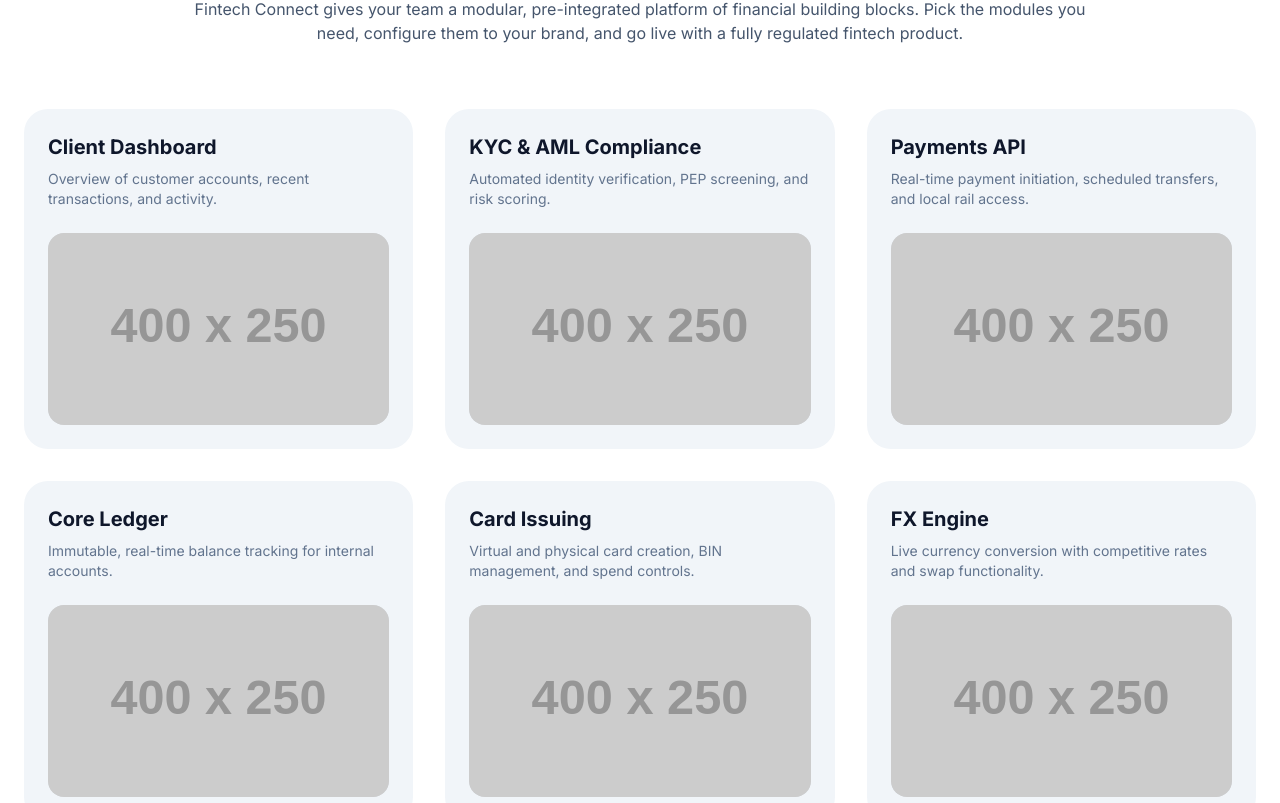
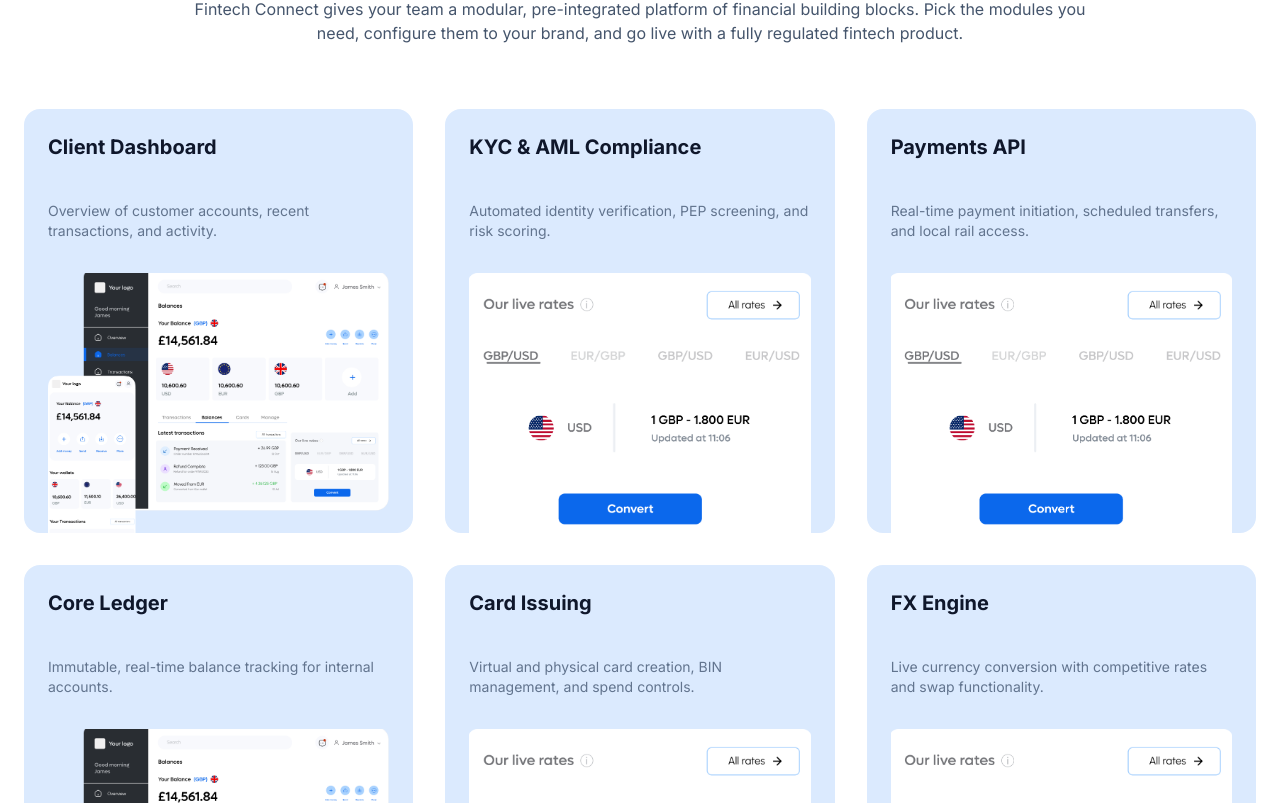
Before and after one commit to 316-Group/Fintechconnect-website, a Next.js app: page / in a window 1280 px wide. Shown: the part 4297-5100 px from the top of the page. Built offline with nearby package versions, Linux system fonts and the light colour scheme.

Commit message:
static images update

```diff
--- a/app/Carouselsection.tsx
+++ b/app/Carouselsection.tsx
@@ -2,6 +2,7 @@
 import React, { useRef, useState } from 'react';
 import { ChevronLeft, ChevronRight } from 'lucide-react';
 import { motion, AnimatePresence } from 'framer-motion';
+import { getPath } from '@/utils/helper';
 
 // Data structure
 const categories = [
@@ -43,7 +44,7 @@ const Card = ({ item }: { item: any }) => {
       onMouseEnter={() => setIsHovered(true)}
       onMouseLeave={() => setIsHovered(false)}
     >
-      <img src={item.image} alt={item.name} className="w-full h-full object-cover" />
+      <img src={getPath(item.image)} alt={item.name} className="w-full h-full object-cover" />
 
       {/* Persistent Title */}
 
@@ -59,7 +60,7 @@ const Card = ({ item }: { item: any }) => {
       <div className="absolute bottom-6 left-6 right-6 z-20">
         <AnimatePresence>
           {isHovered && (
-            <motion.p
+            <motion.div
               initial={{ opacity: 5, y: 10 }}
               animate={{ opacity: 1, y: 0 }}
               exit={{ opacity: 0, y: 10 }}
@@ -68,7 +69,7 @@ const Card = ({ item }: { item: any }) => {
               {/* We group the title and desc together so they animate up synchronously */}
               <h3 className="text-white text-xl font-bold mb-1">{item.name}</h3>
               {item.desc}
-            </motion.p>
+            </motion.div>
           )}
           {/* If you are not hovering, show ONLY the title in its normal position */}
           {!isHovered && (
--- a/app/Featuressection.tsx
+++ b/app/Featuressection.tsx
@@ -1,6 +1,6 @@
 import React from 'react';
 
-
+import { getPath } from '@/utils/helper';
 
 const features = [
   {
@@ -57,7 +57,7 @@ const FeaturesSection = () => {
               <div className="flex flex-col h-full">
                 <div className="mb-6">
                   <img
-                    src={feature.iconPath}
+                    src={getPath(feature.iconPath)}
                     alt={`${feature.title} icon`}
                     className="w-25 h-22 object-contain"
                   />
--- a/app/Feelprotectedsection.tsx
+++ b/app/Feelprotectedsection.tsx
@@ -1,3 +1,4 @@
+import { getPath } from '@/utils/helper';
 import React from 'react';
 
 export default function FeelProtectedSection() {
@@ -30,7 +31,7 @@ export default function FeelProtectedSection() {
 
             {/* 3D glass cube image asset */}
             <img
-              src="/blocks image.png"
+              src={getPath("/blocks image.png")}
               alt="Translucent interlocking 3D compliance and security glass cubes illustration"
               className="w-full h-full object-contain object-center drop-shadow-[0_15px_30px_rgba(0,0,0,0.06)] animate-fade-in"
 
--- a/app/Modulessection.tsx
+++ b/app/Modulessection.tsx
@@ -1,15 +1,17 @@
 import React from 'react';
+import { getPath } from '@/utils/helper';
+
 
 const modules = [
-  { title: "Client Dashboard", desc: "Overview of customer accounts, recent transactions, and activity.", img: "https://via.placeholder.com/400x250?text=Dashboard" },
-  { title: "KYC & AML Compliance", desc: "Automated identity verification, PEP screening, and risk scoring.", img: "https://via.placeholder.com/400x250?text=Compliance" },
-  { title: "Payments API", desc: "Real-time payment initiation, scheduled transfers, and local rail access.", img: "https://via.placeholder.com/400x250?text=API" },
-  { title: "Core Ledger", desc: "Immutable, real-time balance tracking for internal accounts.", img: "https://via.placeholder.com/400x250?text=Ledger" },
-  { title: "Card Issuing", desc: "Virtual and physical card creation, BIN management, and spend controls.", img: "https://via.placeholder.com/400x250?text=Cards" },
-  { title: "FX Engine", desc: "Live currency conversion with competitive rates and swap functionality.", img: "https://via.placeholder.com/400x250?text=FX+Engine" },
-  { title: "Product Factory", desc: "Define and configure specific account types, loans, and investment products.", img: "https://via.placeholder.com/400x250?text=Product+Factory" },
-  { title: "Fraud Monitoring", desc: "AI-driven transaction monitoring, anomaly detection, and rule-based alerts.", img: "https://via.placeholder.com/400x250?text=Fraud+AI" },
-  { title: "Customer Support Hub", desc: "In-app chat, ticket management, and integrated support tools.", img: "https://via.placeholder.com/400x250?text=Support" },
+  { title: "Client Dashboard", desc: "Overview of customer accounts, recent transactions, and activity.", img: '/frontend.png' },
+  { title: "KYC & AML Compliance", desc: "Automated identity verification, PEP screening, and risk scoring.", img: '/rates.png' },
+  { title: "Payments API", desc: "Real-time payment initiation, scheduled transfers, and local rail access.", img: '/rates.png' },
+  { title: "Core Ledger", desc: "Immutable, real-time balance tracking for internal accounts.", img: '/frontend.png' },
+  { title: "Card Issuing", desc: "Virtual and physical card creation, BIN management, and spend controls.", img: '/rates.png' },
+  { title: "FX Engine", desc: "Live currency conversion with competitive rates and swap functionality.", img: '/rates.png' },
+  { title: "Product Factory", desc: "Define and configure specific account types, loans, and investment products.", img: '/frontend.png' },
+  { title: "Fraud Monitoring", desc: "AI-driven transaction monitoring, anomaly detection, and rule-based alerts.", img: '/rates.png' },
+  { title: "Customer Support Hub", desc: "In-app chat, ticket management, and integrated support tools.", img: '/rates.png' },
 ];
 
 export default function ModulesSection() {
@@ -31,15 +33,15 @@ export default function ModulesSection() {
           {modules.map((module, index) => (
             <div
               key={index}
-              className="bg-slate-100 p-6 rounded-3xl flex flex-col items-start text-left transition-transform hover:shadow-lg"
+              className="bg-blue-100 px-6 rounded-2xl flex flex-col items-start text-left transition-transform hover:shadow-lg"
             >
-              <h3 className="text-xl font-bold text-slate-900 mb-2">{module.title}</h3>
-              <p className="text-sm text-slate-500 mb-6 flex-grow">{module.desc}</p>
+              <h3 className="text-xl font-bold text-slate-900 mb-2 py-6">{module.title}</h3>
+              <p className="text-sm text-slate-500 mb-6 flex-grow py-2">{module.desc}</p>
 
               {/* Image Placeholder */}
-              <div className="w-full h-48 bg-slate-200 rounded-2xl overflow-hidden mt-auto">
+              <div className="w-full h-65 rounded-2xl">
                 <img
-                  src={module.img}
+                  src={getPath(module.img)}
                   alt={module.title}
                   className="w-full h-full object-cover"
                 />
--- a/app/Whyussection.tsx
+++ b/app/Whyussection.tsx
@@ -1,5 +1,8 @@
 import React from 'react';
 import { Check } from 'lucide-react';
+
+import { getPath } from '@/utils/helper';
+
 
 export default function WhyUsSection() {
   return (
@@ -43,7 +46,7 @@ export default function WhyUsSection() {
           <div className="w-full aspect-[4/3] bg-slate-100 rounded-[36px] overflow-hidden shadow-sm border border-slate-200/50 relative">
             {/* image */}
             <img
-              src="/whyUs image.png"
+              src={getPath("/whyUs image.png")}
               alt="Why Us image"
               className="w-full h-full object-cover object-center"
 
@@ -102,7 +105,7 @@ export default function WhyUsSection() {
         {/* ========================================================
             PART 2: Extended Section (Image Left, Text Right)
            ======================================================== */}
-        <div className="w-full pl-25 pr-20 lg:pr-25 grid grid-cols-1 lg:grid-cols-2 gap-12 lg:gap-20 items-center ">
+        <div className="max-w-7xl mx-auto px-6 grid grid-cols-1 lg:grid-cols-2 gap-12 lg:gap-20 items-center ">
 
           {/* Left Side: 1 Large Dashboard Image Placeholder */}
           <div className="relative w-full max-w-xl mx-auto lg:mx-0 py-4">
@@ -110,7 +113,7 @@ export default function WhyUsSection() {
             <div className="w-full">
               {/* PLACEHOLDER: Replace this path with your combined dashboard asset */}
               <img
-                src="/transfersimage.png"
+                src={getPath("/transfersimage.png")}
                 alt="Transfers dashboard image"
                 className="w-full h-full object-contain object-center"
               />
--- a/app/page.tsx
+++ b/app/page.tsx
@@ -9,6 +9,8 @@ import GlobalAccountsSection from './Globalaccounts';
 import FeelProtectedSection from './Feelprotectedsection';
 import CarouselSection from './Carouselsection';
 import ModulesSection from './Modulessection';
+
+import { getPath } from '@/utils/helper';
 
 export default function MarketingHome() {
   return (
@@ -56,7 +58,7 @@ export default function MarketingHome() {
   <div className="relative lg:absolute w-full lg:w-[50vw] h-[800px] sm:min-h-[650px] lg:h-full top-0 right-0 order-1 lg:order-2 ">
     <div className="w-full pl-10 pr-0 lg:pr-0 h-full flex items-center">
       <img
-        src="/Group 2085662636.png"
+        src={getPath("/Group 2085662636.png")}
         alt="Fintech Connect desktop dashboard interface"
         className="w-full max-w-none lg:w-auto lg:h-[85%] object-contain object-left pointer-events-none drop-shadow-[0_20px_50px_rgba(0,0,0,0.5)]"
       />
--- /dev/null
+++ b/utils/helper.ts
@@ -0,0 +1,12 @@
+// utils/helpers.ts
+export const getPath = (path: string) => {
+  const repoName = '/Fintechconnect-website';
+
+  // If in development mode (running localhost), return the path as is
+  if (process.env.NODE_ENV !== 'production') return path;
+
+  // If the path already includes the repo name, don't duplicate it
+  if (path.startsWith(repoName)) return path;
+
+  return `${repoName}${path}`;
+};
```
Also changed, not shown: public/frontend.png (added), public/rates.png (added).
